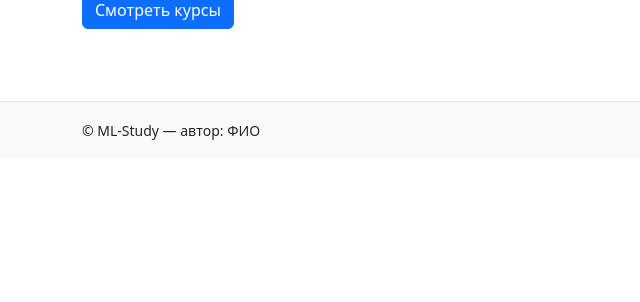
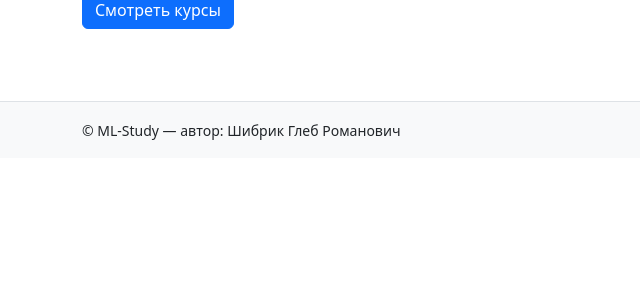
Before and after one commit to Oetas/vkrsite, a Flask app: page / in a window 1280 px wide. Shown: the part 226-528 px from the top of the page, without its empty margins (0-640 px from the left). Run offline with Flask 3, Linux system fonts and the light colour scheme.

Commit message:
chore(ui): обновление base.html (ФИО в шапке и косметические правки)

```diff
--- a/app/templates/base.html
+++ b/app/templates/base.html
@@ -51,7 +51,7 @@
 
   <footer class="bg-light border-top mt-5 py-3">
     <div class="container">
-      <small>© {{ config.get('SITE_NAME', 'ML-Study') }} — автор: ФИО</small>
+      <small>© {{ config.get('SITE_NAME', 'ML-Study') }} — автор: Шибрик Глеб Романович</small>
     </div>
   </footer>
 
```
